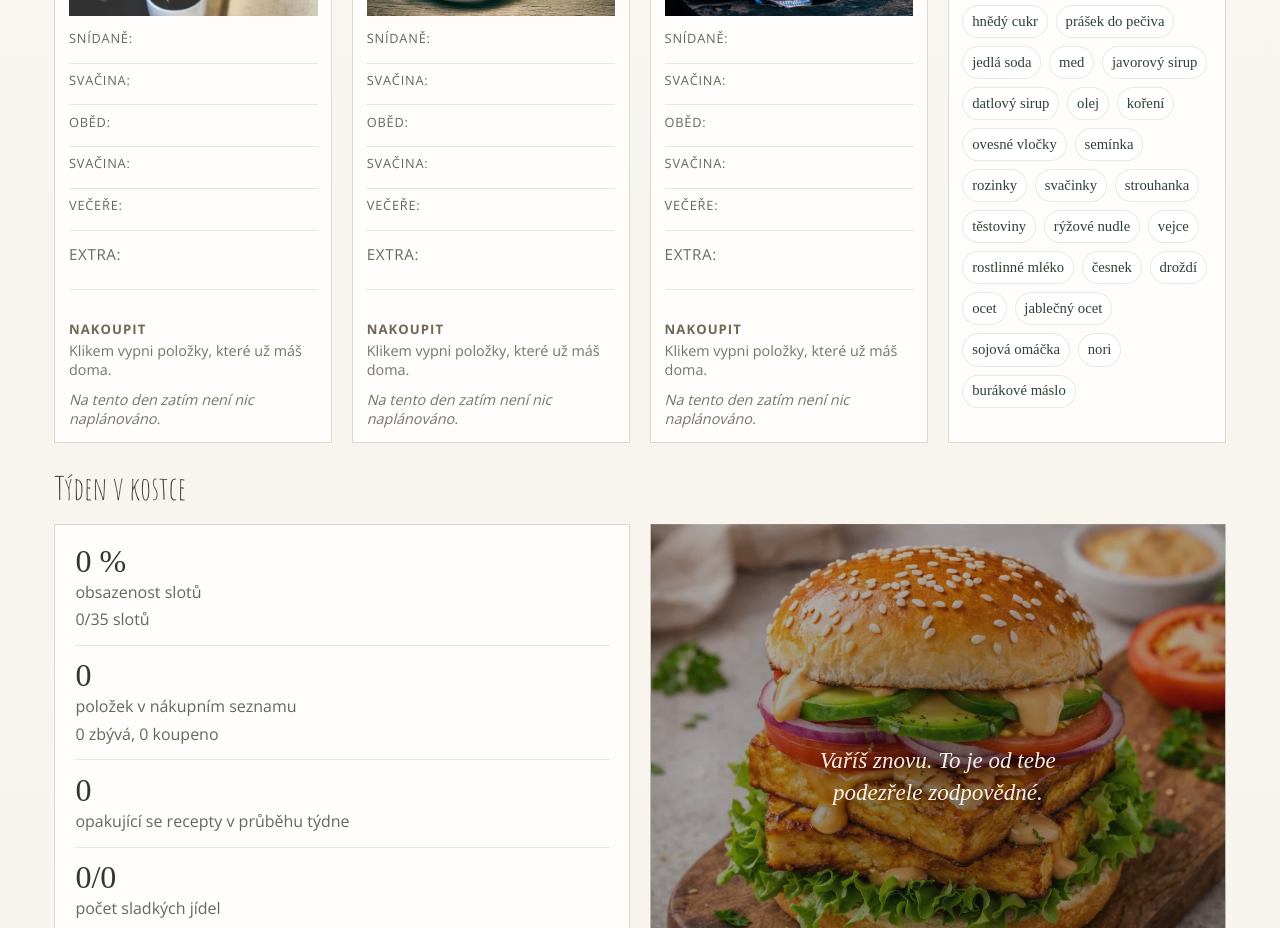
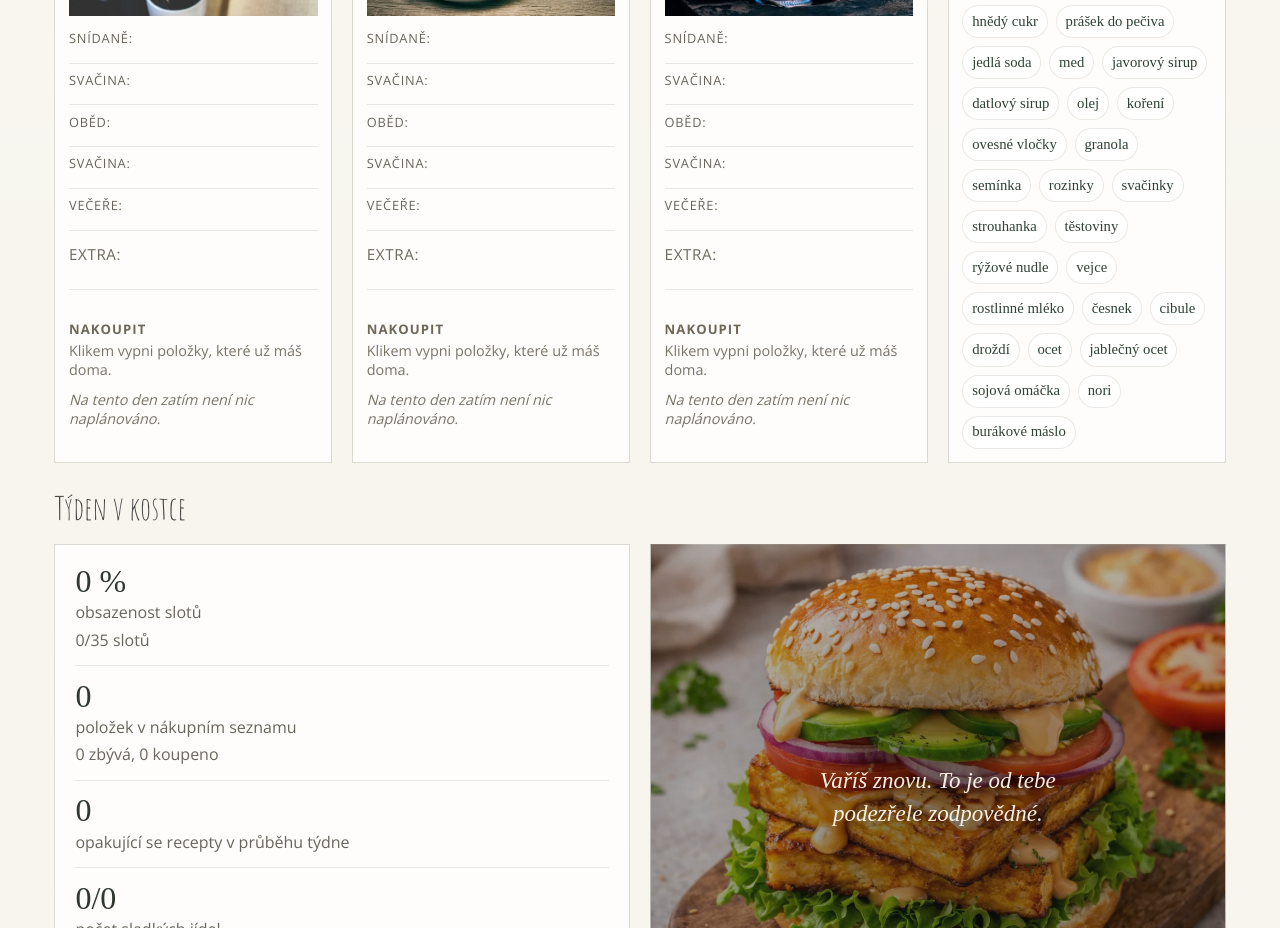
Before and after one commit to icirova/menu-planner, a React (Vite) app: page / in a window 1280 px wide. Shown: the part 2080-3008 px from the top of the page. Built offline with nearby package versions, Linux system fonts and the light colour scheme; a web font is replaced by a local one.

Commit message:
Add granola and onion to pantry

```diff
--- a/src/constants/pantry.js
+++ b/src/constants/pantry.js
@@ -74,6 +74,10 @@ export const PANTRY_ITEMS = [
     aliases: ["ovesné vločky"],
   },
   {
+    label: "granola",
+    aliases: ["granola"],
+  },
+  {
     label: "semínka",
     aliases: ["semínka", "chia semínka", "sezamová semínka", "slunečnicová semínka"],
   },
@@ -110,6 +114,10 @@ export const PANTRY_ITEMS = [
     aliases: ["česnek", "čerstvý česnek"],
   },
   {
+    label: "cibule",
+    aliases: ["cibule", "cibuli"],
+  },
+  {
     label: "droždí",
     aliases: ["droždí", "čerstvé droždí", "kvasnice"],
   },
```
Also changed, not shown: 1 other file (tests, documents, lock files or other folders).
